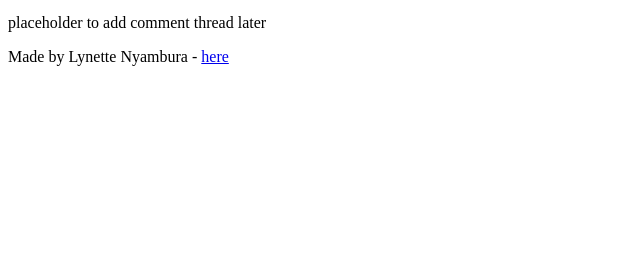
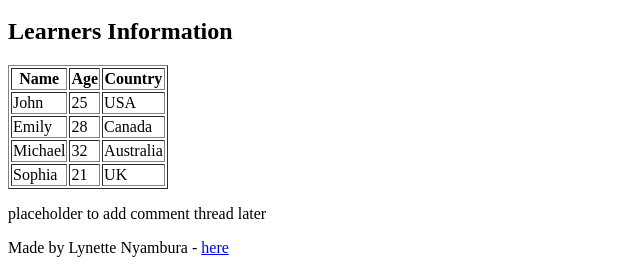
Before and after one commit to lynettenyambura/My_First_Portfolio, a plain HTML site: page html_basic/index.html in a window 1280 px wide. Shown: the part 648-921 px from the top of the page, without its empty margins (0-640 px from the left). Before the commit the page ends 800 px from the top, so only its background shows below. Drawn offline with Linux system fonts and the light colour scheme.

Commit message:
add table

```diff
--- a/html_basic/index.html
+++ b/html_basic/index.html
@@ -27,6 +27,40 @@
       <a href="https://www.alxafrica.com/" target="_blank">
         <img src="https://i.ibb.co/gTDZZT8/ALX-Logo-07.png" alt="ALX Logo">
       </a>
+
+      <!-- Learners Table -->
+      <h2>Learners Information</h2>
+      <table border="1">
+        <thead>
+          <tr>
+            <th>Name</th>
+            <th>Age</th>
+            <th>Country</th>
+          </tr>
+        </thead>
+        <tbody>
+          <tr>
+            <td>John</td>
+            <td>25</td>
+            <td>USA</td>
+          </tr>
+          <tr>
+            <td>Emily</td>
+            <td>28</td>
+            <td>Canada</td>
+          </tr>
+          <tr>
+            <td>Michael</td>
+            <td>32</td>
+            <td>Australia</td>
+          </tr>
+          <tr>
+            <td>Sophia</td>
+            <td>21</td>
+            <td>UK</td>
+          </tr>
+        </tbody>
+      </table>
     </article>
 
     <aside>
```
